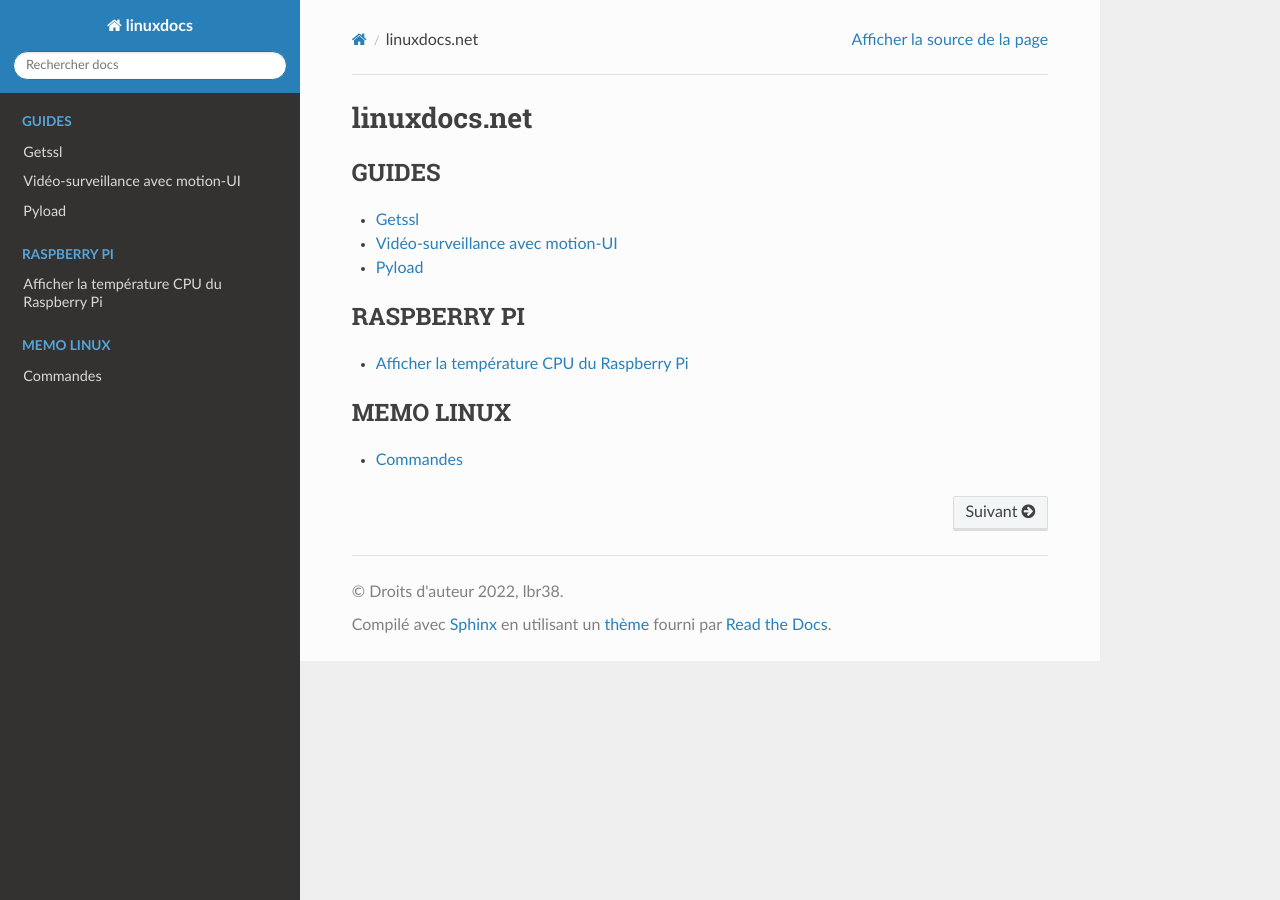
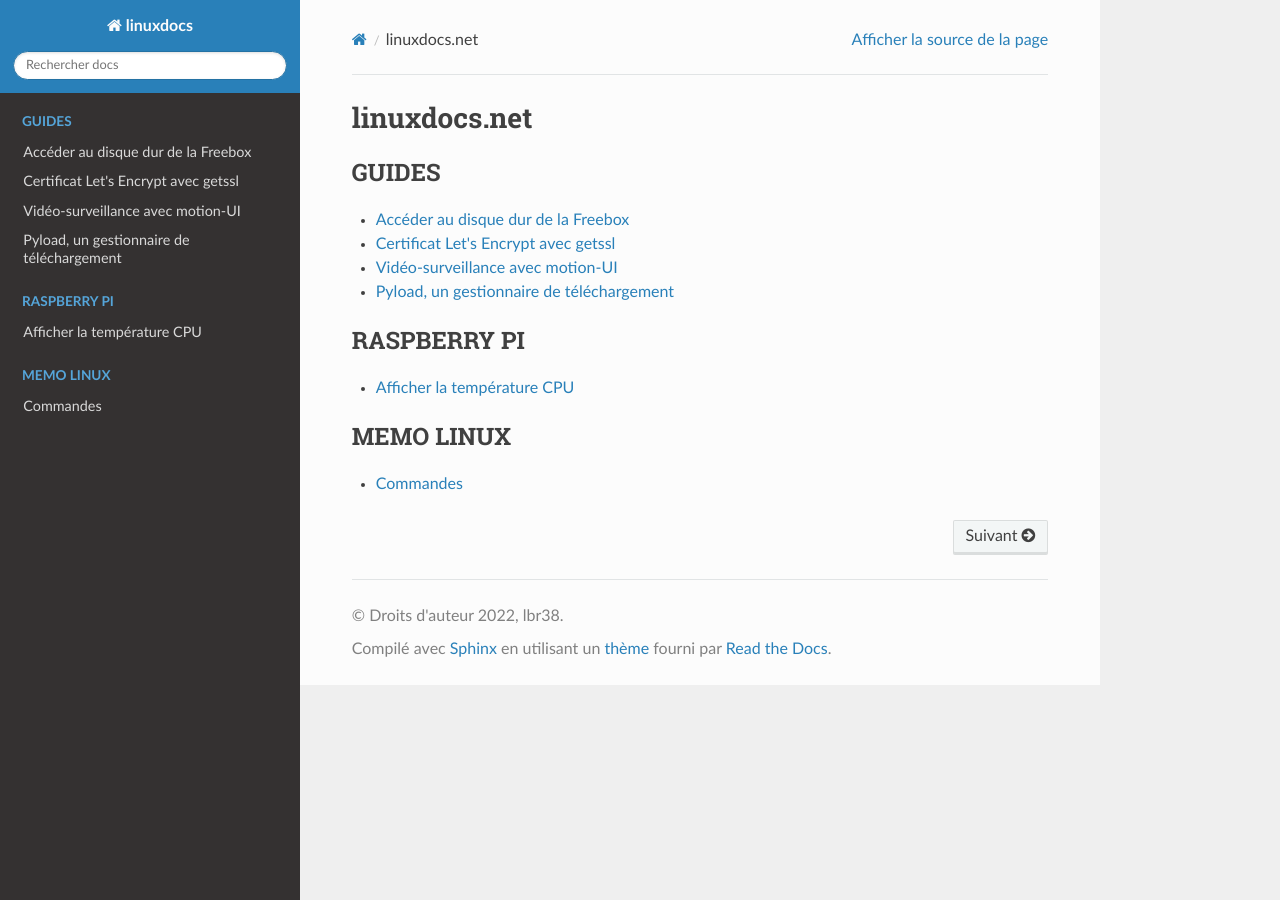
Before and after one commit to lbr38/documentation, a Sphinx documentation site: the page built from docs/source/index.rst, in a window 1280 px wide. Built offline with Sphinx 7.4.7 and the Read the Docs theme 2.0.0, drawn with Linux system fonts in a browser that asks for light colours.

Commit message:
Update docs

```diff
--- a/docs/source/guides/motionui.rst
+++ b/docs/source/guides/motionui.rst
@@ -278,9 +278,9 @@ Depuis l'interface motion-UI :
 .. raw:: html
 
     <div align="center">
-    <a href="https://raw.githubusercontent.com/lbr38/documentation/main/docs/source/images/motionui/alert1.png">
-    <img src="https://raw.githubusercontent.com/lbr38/documentation/main/docs/source/images/motionui/alert1.png" width=49% align="top">
-    </a>
+        <a href="https://raw.githubusercontent.com/lbr38/documentation/main/docs/source/images/motionui/alert1.png">
+            <img src="https://raw.githubusercontent.com/lbr38/documentation/main/docs/source/images/motionui/alert1.png" width=49% align="top">
+        </a>
     </div>
 
     <br>
--- a/docs/source/index.rst
+++ b/docs/source/index.rst
@@ -6,15 +6,16 @@ linuxdocs.net
    :maxdepth: 1
    :caption: GUIDES
 
-   Getssl <guides/getssl>
+   Accéder au disque dur de la Freebox <guides/freebox>
+   Certificat Let's Encrypt avec getssl <guides/getssl>
    Vidéo-surveillance avec motion-UI <guides/motionui>
-   Pyload <guides/pyload>
+   Pyload, un gestionnaire de téléchargement <guides/pyload>
 
 .. toctree::
    :maxdepth: 1
    :caption: RASPBERRY PI
 
-   Afficher la température CPU du Raspberry Pi <guides/raspberrypi-temperature>
+   Afficher la température CPU <guides/raspberrypi-temperature>
 
 .. toctree::
    :maxdepth: 1
```
Also changed, not shown: docs/source/guides/freebox.rst (added, +76 -0 lines), docs/source/images/freebox/freebox.jpg (added), docs/source/images/freebox/windows-share.png (added).
